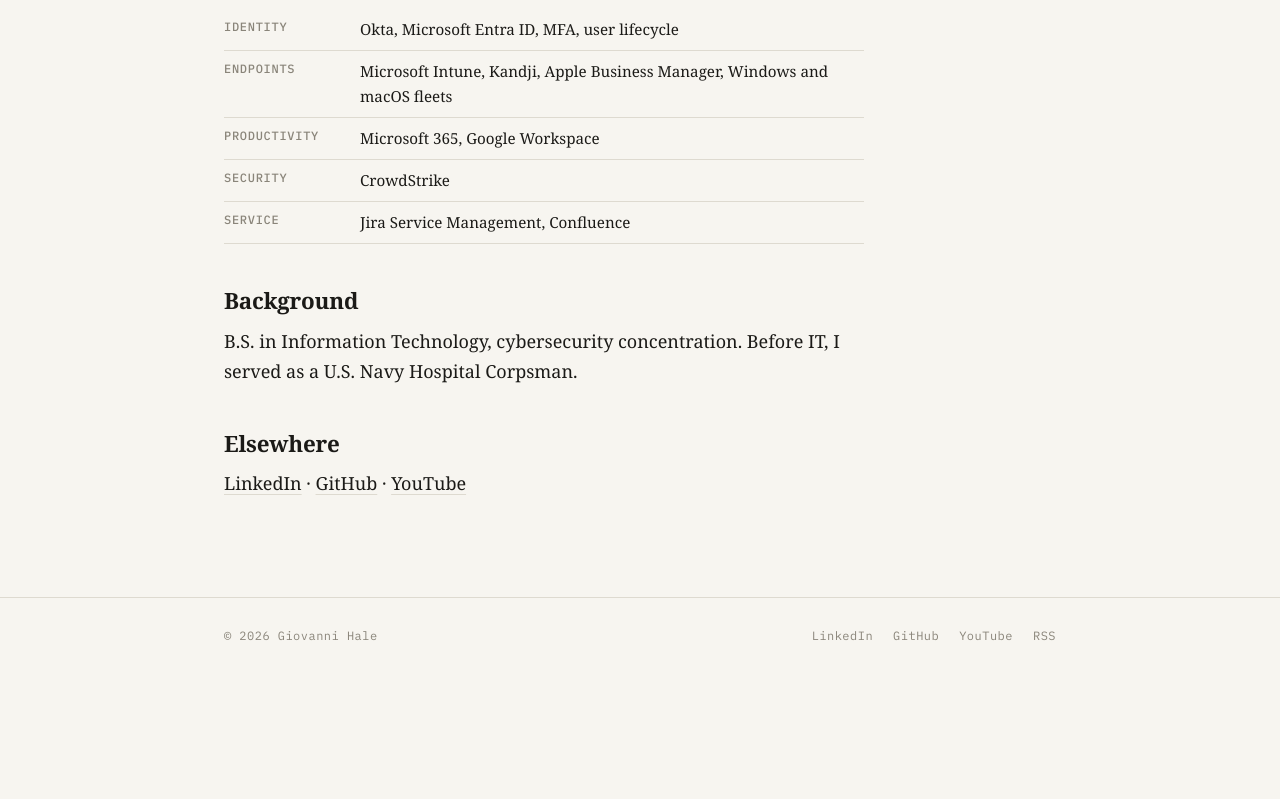
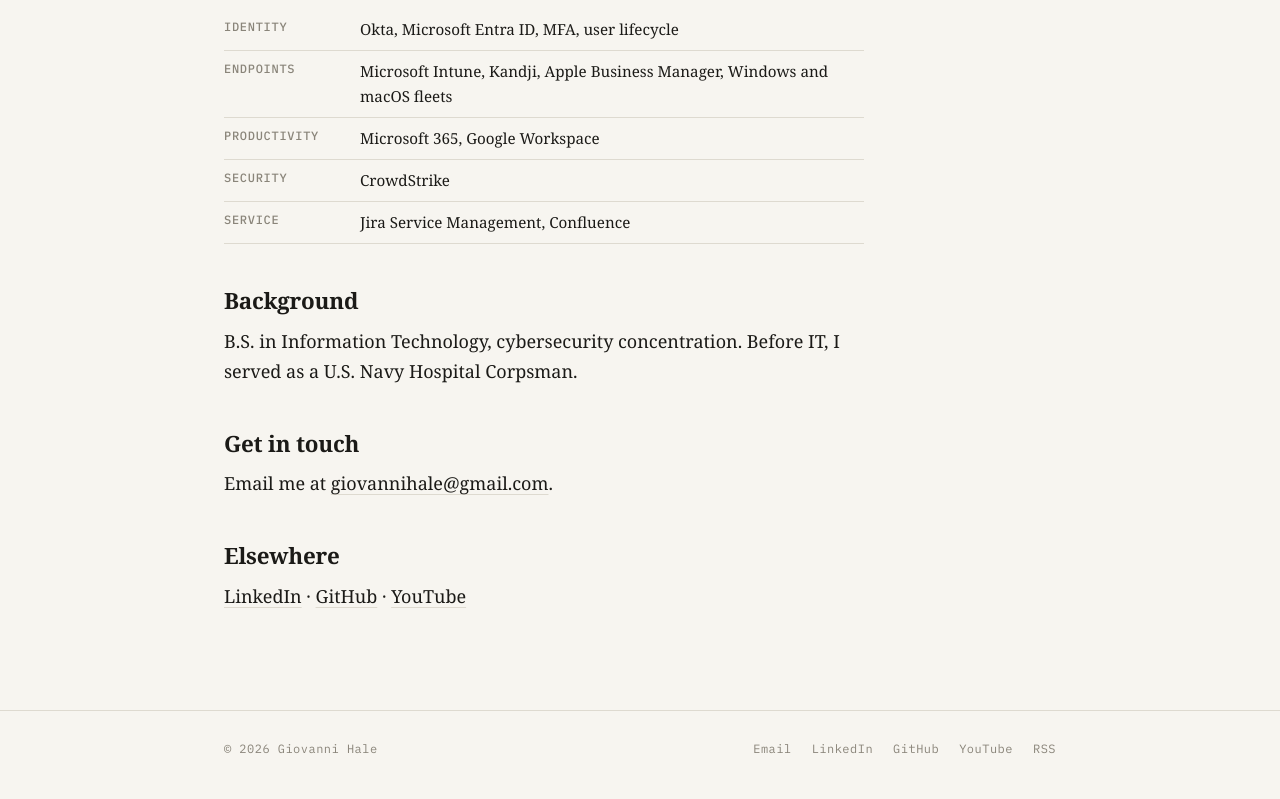
Before and after one commit to giovannihale/iamgiovannihale, an Astro site: page /about in a window 1280 px wide. Shown: the part 647-1446 px from the top of the page. Before the commit the page ends 1333 px from the top, so only its background shows below. Built offline with nearby package versions, Linux system fonts and the light colour scheme; Astro itself is replaced by a stand-in of ours.

Commit message:
Add contact email to footer and About
Co-Authored-By: Claude Opus 5.5 <noreply@anthropic.com>
Claude-Session: https://claude.ai/code/session_012vdQRRVm8S67BB5XsKcw9c

```diff
--- a/src/components/Footer.astro
+++ b/src/components/Footer.astro
@@ -7,6 +7,7 @@ const year = new Date().getFullYear();
 	<div class="wrap foot">
 		<span>© {year} Giovanni Hale</span>
 		<span class="links">
+			<a href={LINKS.email}>Email</a>
 			<a href={LINKS.linkedin} rel="me">LinkedIn</a>
 			<a href={LINKS.github} rel="me">GitHub</a>
 			<a href={LINKS.youtube} rel="me">YouTube</a>
--- a/src/consts.ts
+++ b/src/consts.ts
@@ -3,6 +3,7 @@ export const SITE_DESCRIPTION =
 	"Systems, identity, and security — field notes from an IT operator, written in public.";
 
 export const LINKS = {
+	email: "mailto:giovannihale@gmail.com",
 	linkedin: "https://www.linkedin.com/in/giovannihale/",
 	github: "https://github.com/giovannihale",
 	youtube: "https://www.youtube.com/@GiovanniHale",
--- a/src/pages/about.astro
+++ b/src/pages/about.astro
@@ -49,6 +49,11 @@ const stack = [
 			Hospital Corpsman.
 		</p>
 
+		<h2>Get in touch</h2>
+		<p>
+			Email me at <a href={LINKS.email}>giovannihale@gmail.com</a>.
+		</p>
+
 		<h2>Elsewhere</h2>
 		<p>
 			<a href={LINKS.linkedin}>LinkedIn</a> · <a href={LINKS.github}>GitHub</a> · <a href={LINKS.youtube}>YouTube</a>
```
